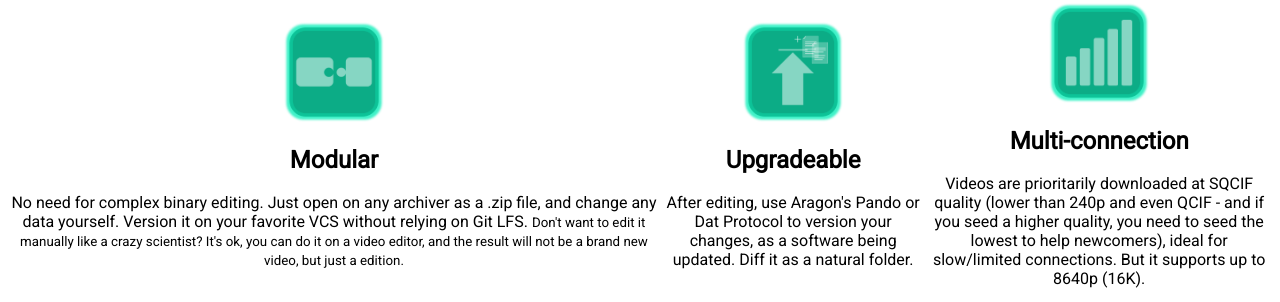
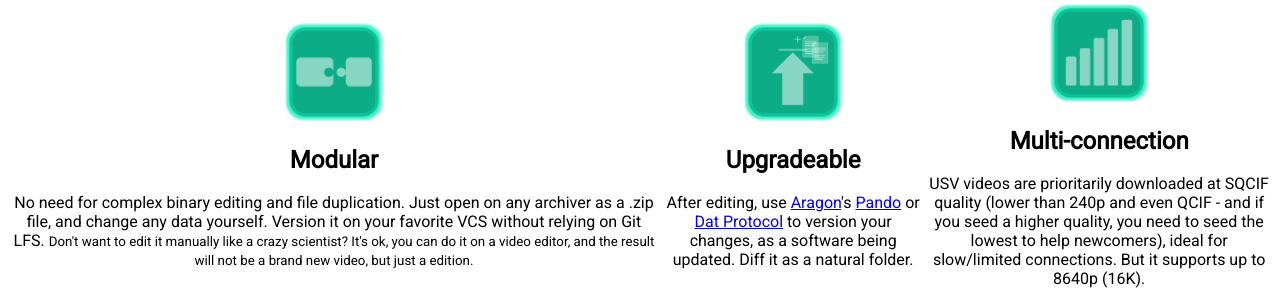
Before and after one commit to Universal-Smart-Video-Format/USV-Site, a plain HTML site: page index.html in a window 1280 px wide. Shown: the part 650-952 px from the top of the page. Drawn offline with Linux system fonts and the light colour scheme.

Commit message:
Updates
Signed-off-by: Daniell Mesquita <daniellplasmmer@gmail.com>

```diff
--- a/index.html
+++ b/index.html
@@ -19,13 +19,13 @@
 <tr>
 <td><center><img width="100px" src="img/modular.png"/>
 <h2>Modular</h2>
-<p>No need for complex binary editing. Just open on any archiver as a .zip file, and change any data yourself. Version it on your favorite VCS without relying on Git LFS. <small>Don't want to edit it manually like a crazy scientist? It's ok, you can do it on a video editor, and the result will not be a brand new video, but just a edition.</small></p></center></td>
+<p>No need for complex binary editing and file duplication. Just open on any archiver as a .zip file, and change any data yourself. Version it on your favorite VCS without relying on Git LFS. <small>Don't want to edit it manually like a crazy scientist? It's ok, you can do it on a video editor, and the result will not be a brand new video, but just a edition.</small></p></center></td>
 <td><center><img width="100px" src="img/upgradeable.png"/>
 <h2>Upgradeable</h2>
-<p>After editing, use Aragon's Pando or Dat Protocol to version your changes, as a software being updated. Diff it as a natural folder.</p></center></td>
+<p>After editing, use <a href="https://aragon.org/" target="blank">Aragon</a>'s <a href="https://github.com/pandonetwork/pando" target="blank">Pando</a> or <a href="https://datproject.org/" target="blank">Dat Protocol</a> to version your changes, as a software being updated. Diff it as a natural folder.</p></center></td>
 <td><center><img width="100px" src="img/multiconnection.png"/>
 <h2>Multi-connection</h2>
-<p>Videos are prioritarily downloaded at SQCIF quality (lower than 240p and even QCIF - and if you seed a higher quality, you need to seed the lowest to help newcomers), ideal for slow/limited connections. But it supports up to 8640p (16K).</p></center></td>
+<p>USV videos are prioritarily downloaded at SQCIF quality (lower than 240p and even QCIF - and if you seed a higher quality, you need to seed the lowest to help newcomers), ideal for slow/limited connections. But it supports up to 8640p (16K).</p></center></td>
 </tr>
 <tr>
 <td><center><img width="100px" src="img/multilanguage.png"/>
@@ -65,7 +65,7 @@ A .USV file is just a compressed archive (.zip) with the extension changed to .u
   <li><b>IMG</b> folder contains the images that will be used in the video, such as tags, the thumbnail, etc.</li></ul>
   <h2>Files</h2>
   <ul><li><b>AUDIO.XML</b> contains the time each audio will be played. In case of only one audio file, a unique tag will tell that it will start at 00:00.</li></ul><p align="center"><img src="img/audio.png"></p><ul><li><b>FRAMES.XML</b> constains the speed a quantity of frames will be played till a frame-number.</li></ul><p align="center"><img src="img/frames.png"></p><ul><li><b>INFO.XML</b> contains infos about the video, such as the version (of the format), credits, main language, if it is fictional, indicative rating, if it is paid and if it is a muted-loop video (alternative to GIF).</li></ul><p align="center"><img src="img/info.png"></p><ul><li><b>TAGS.XML</b> contains the type of tag and the time it will be played.</li></ul><p align="center"><img src="img/tags.png"></p>
-<br/><center>Last update in 08/05/2019 at 03:32</center></br>
+<br/><center>Last update in 08/05/2019 at 03:46</center></br>
 <copyright><center>(c) 2017-2019 Universal Smart Video (.USV format) by <a href="https://openplanetinitiative.github.io/" target="blank">Open Planet Initiative</a>.</center></copyright>
  </body>
 </html>
```
